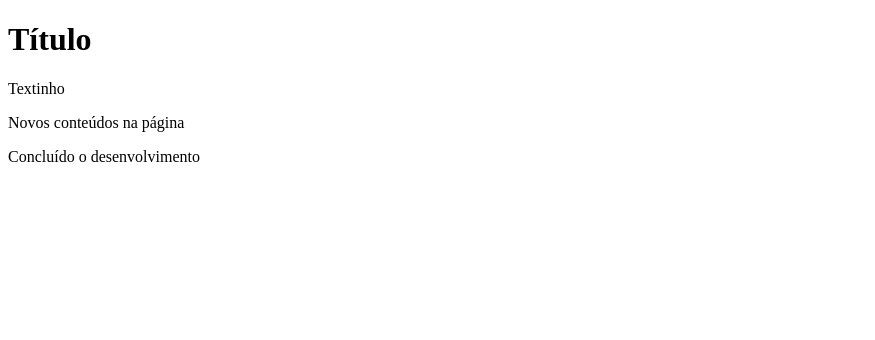
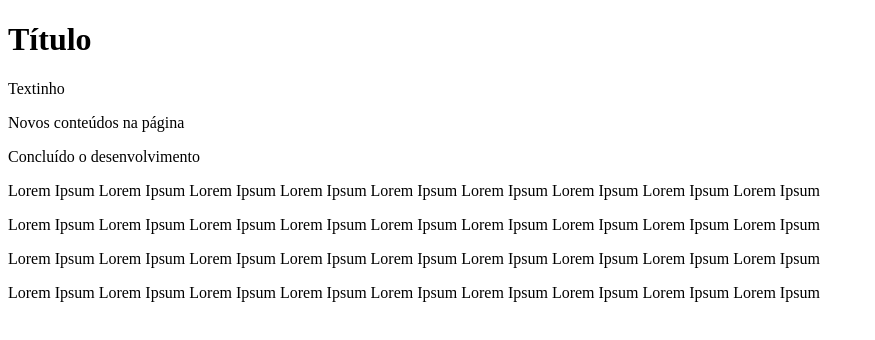
Before and after one commit to Eduardo-Ferraz/TreinamentoGithub, a plain HTML site: page index.html in a window 1280 px wide. Shown: the whole page, without its empty margins (0-875 px from the left). Drawn offline with Linux system fonts and the light colour scheme.

Commit message:
Lorem Ipsum adicionado

```diff
--- a/index.html
+++ b/index.html
@@ -12,6 +12,10 @@
     <p>Textinho</p>
     <p>Novos conteúdos na página</p>
     <p>Concluído o desenvolvimento</p>
+    <p>Lorem Ipsum Lorem Ipsum Lorem Ipsum Lorem Ipsum Lorem Ipsum Lorem Ipsum Lorem Ipsum Lorem Ipsum Lorem Ipsum </p>
+    <p>Lorem Ipsum Lorem Ipsum Lorem Ipsum Lorem Ipsum Lorem Ipsum Lorem Ipsum Lorem Ipsum Lorem Ipsum Lorem Ipsum </p>
+    <p>Lorem Ipsum Lorem Ipsum Lorem Ipsum Lorem Ipsum Lorem Ipsum Lorem Ipsum Lorem Ipsum Lorem Ipsum Lorem Ipsum </p>
+    <p>Lorem Ipsum Lorem Ipsum Lorem Ipsum Lorem Ipsum Lorem Ipsum Lorem Ipsum Lorem Ipsum Lorem Ipsum Lorem Ipsum </p>
 </body>
 
 </html>
```
